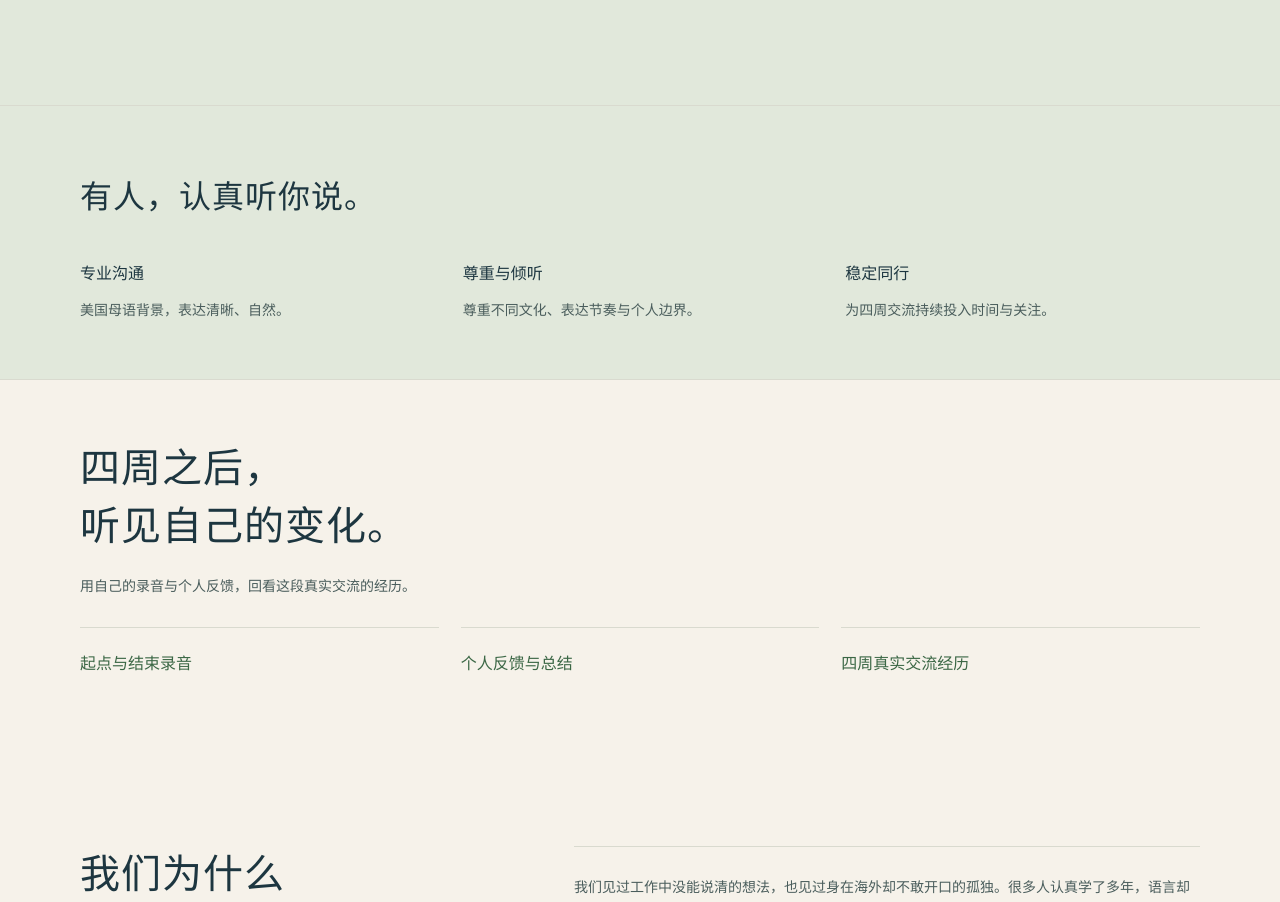
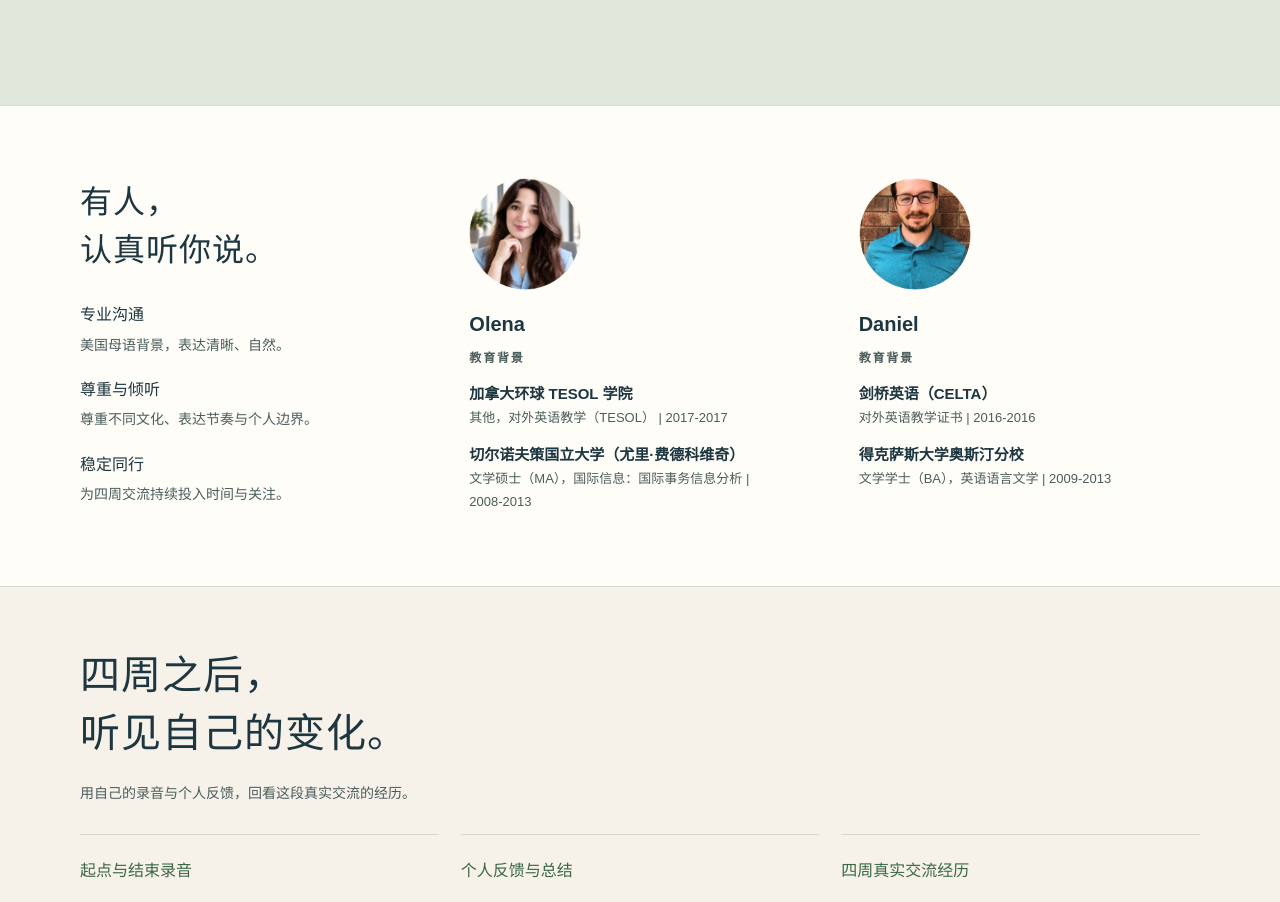
Before and after one commit to EnderRomantice/iriva, a Next.js app: page / in a window 1280 px wide. Shown: the part 2003-2905 px from the top of the page. Built offline with nearby package versions, Linux system fonts and the light colour scheme; a small style sheet from the web is missing.

Commit message:
Add Host profiles with education to the 有人，认真听你说 section
Two Hosts (Olena, Daniel) with cropped round photos and bilingual
education entries, laid out beside the heading and criteria on a
warm-white background instead of the green tint.

```diff
--- a/app/globals.css
+++ b/app/globals.css
@@ -180,3 +180,5 @@ html[data-scrolled] header .brand-tagline{max-height:0;margin-top:0}
 @media(max-width:700px){header .brand{font-size:25px;gap:6px}header .brand span{font-size:17px;letter-spacing:2px;padding-left:7px}header .brand-tagline{font-size:10px;letter-spacing:0;margin-top:6px}html[data-scrolled] header .brand{font-size:24px}html[data-scrolled] header .brand span{font-size:16px;padding-left:7px}}
 @media(prefers-reduced-motion:reduce){header :is(.brand,.brand span,.brand-tagline){transition:none}}
 @media(max-width:370px){header .brand-tagline{display:none}}
+.host-profiles{display:contents}.host-profile{display:flex;flex-direction:column;align-items:flex-start;gap:20px}.host-profile img{width:112px;height:112px;border-radius:50%;object-fit:cover;display:block}.host-profile h3{font-size:20px;line-height:1.4;font-weight:600;margin:0}.host-profile h4{font-size:12px;letter-spacing:.15em;text-transform:uppercase;color:var(--muted);font-weight:600;margin:10px 0 12px}.host-profile ul{list-style:none;margin:0;padding:0;display:grid;gap:14px}.host-profile li strong{display:block;font-size:15px;line-height:1.6;font-weight:600}.host-profile li time{white-space:nowrap}.host-profile li span{display:block;font-size:13px;line-height:1.8;color:var(--muted)}@media(max-width:600px){.host-profiles{display:grid;grid-template-columns:1fr;gap:36px}.host-profile img{width:96px;height:96px}}
+#your-host.host-standards{background:var(--surface);padding:72px 0}.host-layout{display:grid;grid-template-columns:repeat(3,minmax(0,1fr));gap:48px;align-items:start}.host-intro h2{font-size:clamp(24px,3vw,32px);line-height:1.5;margin:0 0 28px}.host-layout .host-criteria{display:flex;flex-direction:column;gap:18px}.host-layout .host-criteria h3{margin:0 0 4px}.host-layout .host-criteria p{margin:0}@media(max-width:850px){.host-layout{grid-template-columns:1fr 1fr}.host-intro{grid-column:1/-1}.host-layout .host-criteria{display:grid;grid-template-columns:repeat(3,minmax(0,1fr));gap:28px}}@media(max-width:600px){#your-host.host-standards{padding:44px 0}.host-layout{grid-template-columns:1fr;gap:36px}.host-layout .host-criteria{grid-template-columns:1fr;gap:16px}}
--- a/components/learning-details.tsx
+++ b/components/learning-details.tsx
@@ -1,3 +1,16 @@
+type Text={en:string;zh:string};
+const hosts:{name:string;photo:string;education:{school:Text;detail:Text;years:string}[]}[]=[
+ {name:'Olena',photo:'/avatars/host-1.webp',education:[
+  {school:{en:'Global TESOL College Canada',zh:'加拿大环球 TESOL 学院'},detail:{en:'Other, Teaching English to Speakers of Other Languages (TESOL)',zh:'其他，对外英语教学（TESOL）'},years:'2017-2017'},
+  {school:{en:'Yuriy Fedkovich Chernivtsi National University',zh:'切尔诺夫策国立大学（尤里·费德科维奇）'},detail:{en:'Master of Arts (MA), International Information: Information Analyst in International Affairs',zh:'文学硕士（MA），国际信息：国际事务信息分析'},years:'2008-2013'}
+ ]},
+ // TODO: placeholder education — replace with the second Host's real background.
+ {name:'Daniel',photo:'/avatars/host-2.webp',education:[
+  {school:{en:'Cambridge English (CELTA)',zh:'剑桥英语（CELTA）'},detail:{en:'Certificate in Teaching English to Speakers of Other Languages',zh:'对外英语教学证书'},years:'2016-2016'},
+  {school:{en:'The University of Texas at Austin',zh:'得克萨斯大学奥斯汀分校'},detail:{en:'Bachelor of Arts (BA), English Language and Literature',zh:'文学学士（BA），英语语言文学'},years:'2009-2013'}
+ ]}
+];
+
 export function HostStandards({english=false}:{english?:boolean}){
  const criteria=english?[
  ['Clear communication','A US native English-speaking Host with clear, natural expression.'],
@@ -8,5 +21,5 @@ export function HostStandards({english=false}:{english?:boolean}){
  ['尊重与倾听','尊重不同文化、表达节奏与个人边界。'],
  ['稳定同行','为四周交流持续投入时间与关注。']
  ];
- return <section className="host-standards" id="your-host" aria-labelledby="host-standards-title"><div className="wrap"><div className="learning-heading"><div><h2 id="host-standards-title">{english?'Someone who makes room for you.':'有人，认真听你说。'}</h2></div></div><div className="host-criteria">{criteria.map(([title,body])=><article key={title}><h3>{title}</h3><p>{body}</p></article>)}</div></div></section>
+ return <section className="host-standards" id="your-host" aria-labelledby="host-standards-title"><div className="wrap host-layout"><div className="host-intro"><h2 id="host-standards-title">{english?'Someone who makes room for you.':<>有人，<br/>认真听你说。</>}</h2><div className="host-criteria">{criteria.map(([title,body])=><article key={title}><h3>{title}</h3><p>{body}</p></article>)}</div></div><div className="host-profiles">{hosts.map(host=><article key={host.photo} className="host-profile"><img src={host.photo} alt={english?`${host.name}, Host`:`Host ${host.name} 头像`} width={112} height={112} loading="lazy"/><div><h3>{host.name}</h3><h4>{english?'Education':'教育背景'}</h4><ul>{host.education.map(e=>{const lang=english?'en':'zh';return <li key={e.school.en}><strong>{e.school[lang]}</strong><span>{e.detail[lang]} | <time>{e.years}</time></span></li>})}</ul></div></article>)}</div></div></section>
 }
```
Also changed, not shown: public/avatars/host-1.webp (added), public/avatars/host-2.webp (added).
